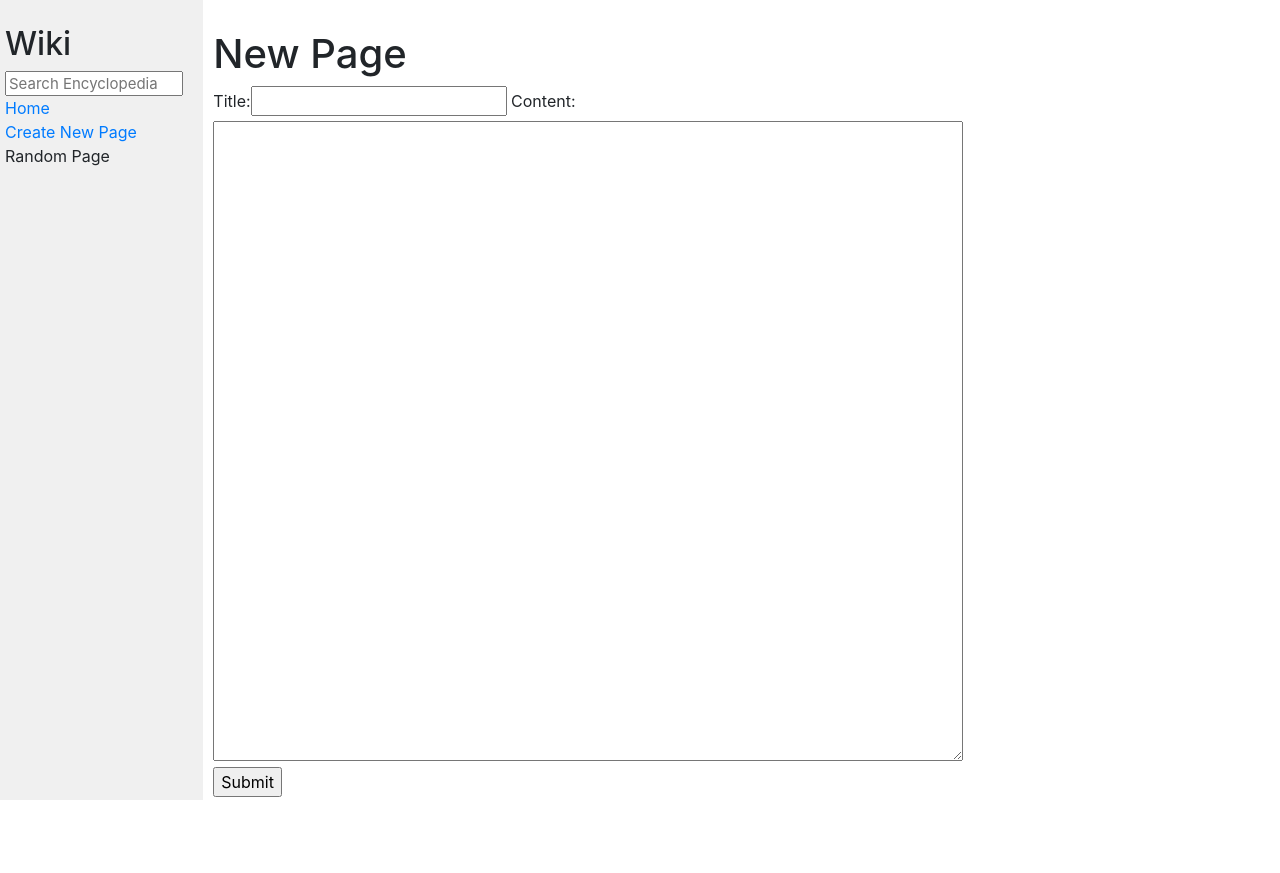
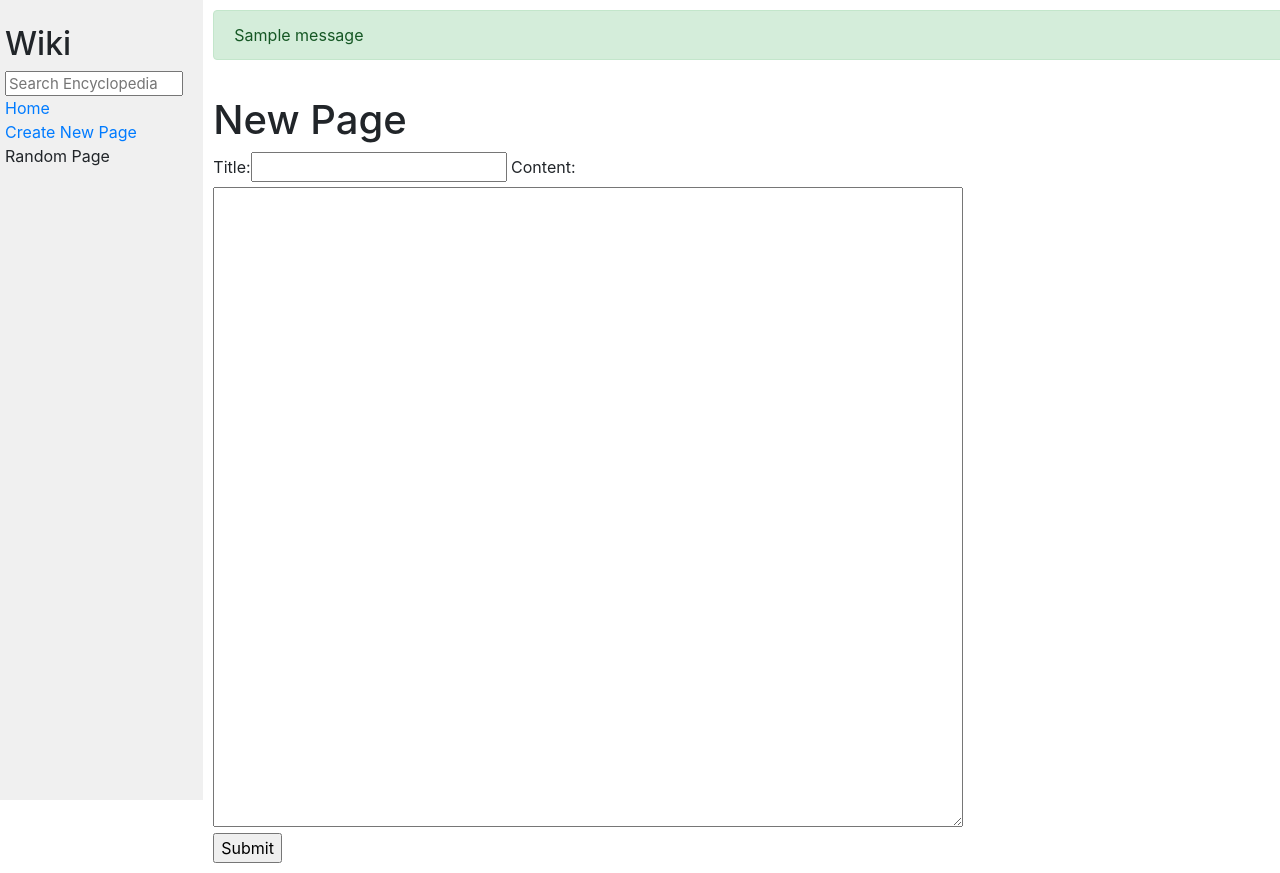
Before and after one commit to Rafael-Gehrke/CS50-Web-Programming, a Django app: page /new_page/ in a window 1280 px wide. Before the commit the page ends 800 px from the top, so only its background shows below. Run offline with Django 3.2, Linux system fonts and the light colour scheme; tables that the repository leaves empty hold one stand-in row (values such as "Sample post"); one stand-in notice (Sample message) is shown; some libraries are stand-ins or nearby versions.

Commit message:
New page works!

```diff
--- a/wiki/encyclopedia/templates/encyclopedia/new_page.html
+++ b/wiki/encyclopedia/templates/encyclopedia/new_page.html
@@ -5,6 +5,15 @@
 {% endblock %}
 
 {% block body %}
+
+    {% if messages %}
+
+    {% for message in messages %}
+    <div {% if message.tags %} class="alert alert-{{ message.tags }}" {% endif %} role="alert">{{ message }}</div>
+    {% endfor %}
+
+    {% endif %}
+
     <h1>New Page</h1>
     <form action="{% url 'new_page' %}" method="post">
         {% csrf_token %}
--- a/wiki/encyclopedia/views.py
+++ b/wiki/encyclopedia/views.py
@@ -4,6 +4,7 @@ from django.http import HttpResponseRedirect
 from . import util
 from django.urls import reverse
 from django import forms
+from django.contrib import messages
 
 class NewPageForm(forms.Form):
     title = forms.CharField(label="Title")
@@ -48,13 +49,20 @@ def new_page(request):
             title = form.cleaned_data["title"]
             content = form.cleaned_data["content"]
             # Testar se a entry já existe!
-            if title in util.list_entries(): # Entry já existe, erro! Verificar Case sensitivity??????????
+            if title.lower() in [entry.lower() for entry in util.list_entries()]: # Entry já existe, erro! Verificar Case sensitivity??????????
+                messages.add_message(
+                    request,
+                    messages.WARNING,
+                    message=f'Entry "{title}" already exists',
+                )
                 return render(request, "encyclopedia/new_page.html", {
                     "form": form
                 })
             else:
+                # Otherwise, the encyclopedia entry should be saved to disk, and the user should be taken to the new entry’s page.
                 util.save_entry(title, content)
-                return HttpResponseRedirect(reverse("encyclopedia/title"))
+                return redirect("entry_detail", title)
+                #return HttpResponseRedirect(reverse("encyclopedia/title"))
         else: # ISSO???
             return render(request, "encyclopedia/new_page.html", {
                 "form": form
@@ -64,5 +72,3 @@ def new_page(request):
     return render(request, "encyclopedia/new_page.html", {
         "form": form
     })
-
-    # Otherwise, the encyclopedia entry should be saved to disk, and the user should be taken to the new entry’s page.
```
